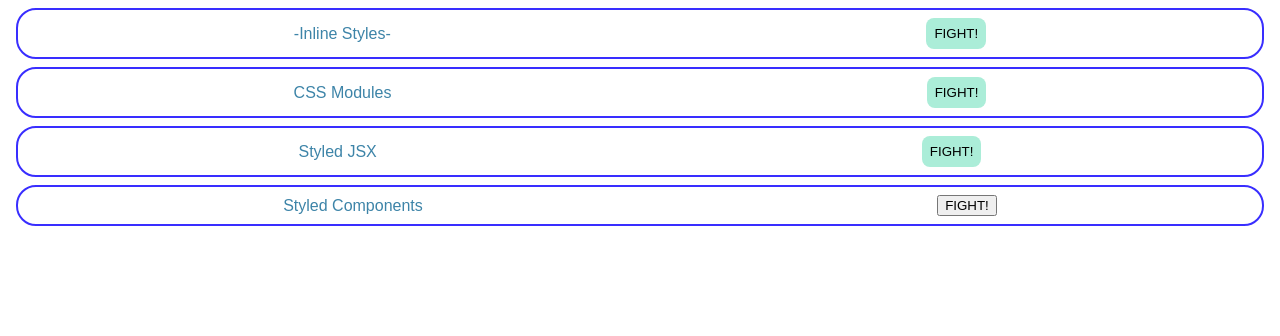
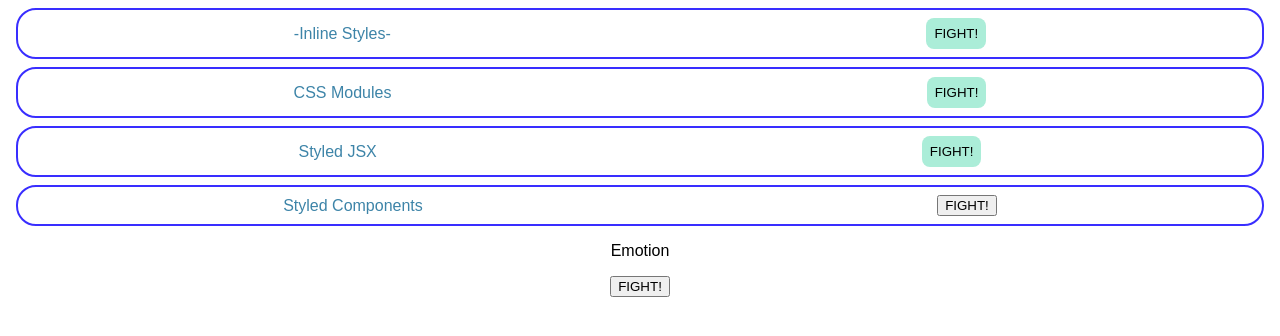
Before and after one commit to gadname/React_CssModules, a React (Create React App) app: page / in a window 1280 px wide. Shown: the top 336 px of the page. Built offline with nearby package versions, Linux system fonts and the light colour scheme.

Commit message:
Update 5 files

```diff
--- a/package.json
+++ b/package.json
@@ -8,6 +8,8 @@
   ],
   "main": "src/index.js",
   "dependencies": {
+    "@emotion/react": "^11.11.1",
+    "@emotion/styled": "^11.11.0",
     "loader-utils": "3.2.1",
     "node-sass": "^7.0.3",
     "react": "18.2.0",
--- a/src/App.js
+++ b/src/App.js
@@ -2,6 +2,7 @@
 import { CssModules } from "./components/CssModules";
 import { StyledJsx } from "./components/StyledJsx";
 import { StyledComponents } from "./components/StyledComponents";
+import { Emotion } from "./components/Emotion";
 import "./styles.css";
 
 export default function App() {
@@ -11,6 +12,7 @@
       <CssModules />
       <StyledJsx />
       <StyledComponents />
+      <Emotion />
     </div>
   );
 }
--- /dev/null
+++ b/src/components/Emotion.jsx
@@ -0,0 +1,9 @@
+import { jsx } from "@emotion/react";
+export const Emotion = () => {
+  return (
+    <div>
+      <p>Emotion</p>
+      <button>FIGHT!</button>
+    </div>
+  );
+};
```
Also changed, not shown: 2 other files (tests, documents, lock files or other folders).
